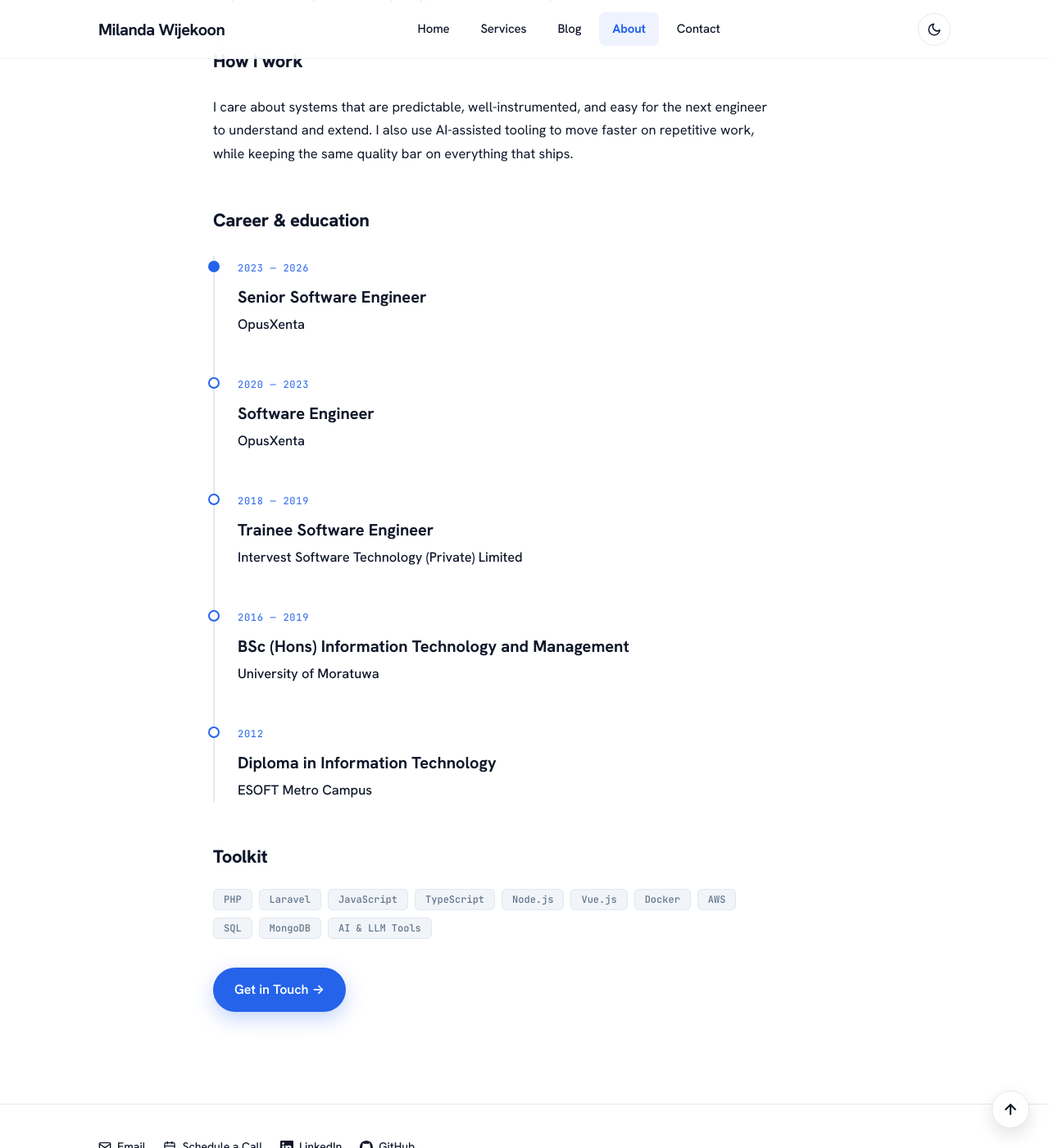
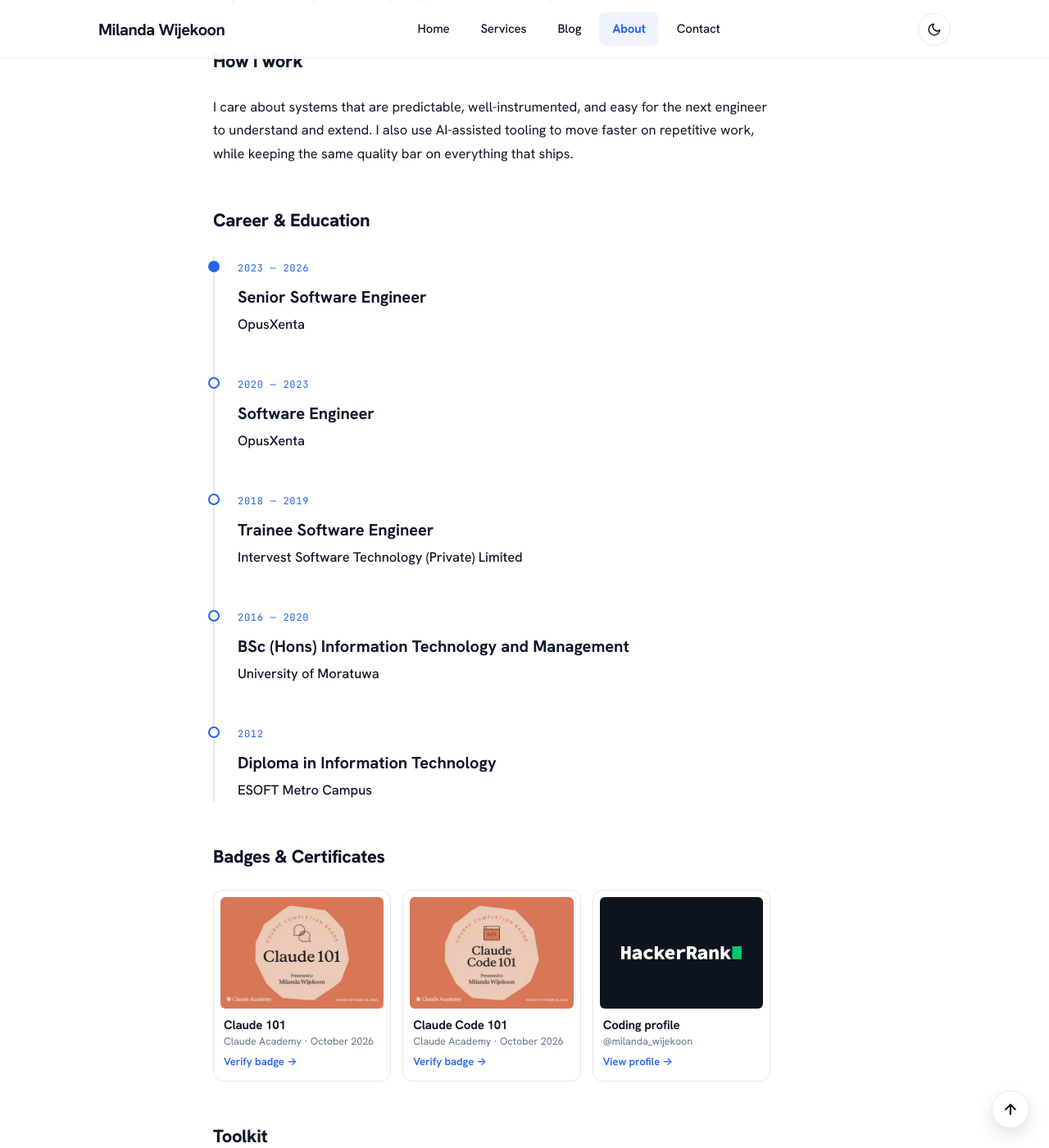
Before and after one commit to milandawijekoon/milandawijekoon.github.io, a Jekyll site: the page built from about.md, in a window 1280 px wide and 1400 px high, scrolled down 563 px. Shown: the whole window at 82% size. Built offline with Jekyll 4.4.1, drawn with Linux system fonts in a browser that asks for light colours.

Commit message:
Add certificates and badges

```diff
--- a/_data/experience.yml
+++ b/_data/experience.yml
@@ -8,7 +8,7 @@
 - period: 2018 — 2019
   role: Trainee Software Engineer
   company: Intervest Software Technology (Private) Limited
-- period: 2016 — 2019
+- period: 2016 — 2020
   role: BSc (Hons) Information Technology and Management
   company: University of Moratuwa
 - period: 2012
--- a/about.md
+++ b/about.md
@@ -19,7 +19,7 @@ Along the way I've integrated multiple payment providers, led large codebase mig
 
 I care about systems that are predictable, well-instrumented, and easy for the next engineer to understand and extend. I also use AI-assisted tooling to move faster on repetitive work, while keeping the same quality bar on everything that ships.
 
-## Career & education
+## Career & Education
 
 <ol class="timeline">
 {% for job in site.data.experience %}
@@ -30,6 +30,43 @@ I care about systems that are predictable, well-instrumented, and easy for the n
   </li>
 {% endfor %}
 </ol>
+
+<h2 id="badges-certificates">Badges &amp; Certificates</h2>
+
+<div class="badge-grid">
+  <a class="badge-card" href="https://academy.claude.com/verify/8114a29bb79f6dd098538da4197237f7" target="_blank" rel="noopener">
+    <picture>
+      <source type="image/webp" srcset="{{ '/assets/images/badge-claude-101-440.webp' | relative_url }} 440w, {{ '/assets/images/badge-claude-101-880.webp' | relative_url }} 880w" sizes="(max-width:767px) 45vw, 220px">
+      <img src="{{ '/assets/images/badge-claude-101-440.jpg' | relative_url }}" srcset="{{ '/assets/images/badge-claude-101-440.jpg' | relative_url }} 440w, {{ '/assets/images/badge-claude-101-880.jpg' | relative_url }} 880w" sizes="(max-width:767px) 45vw, 220px" alt="Claude 101 course completion badge from Claude Academy" class="badge-image" width="440" height="300" loading="lazy" decoding="async">
+    </picture>
+    <span class="badge-meta">
+      <span class="badge-title">Claude 101</span>
+      <span class="badge-issuer">Claude Academy &middot; October 2026</span>
+      <span class="badge-verify">Verify badge &rarr;</span>
+    </span>
+  </a>
+  <a class="badge-card" href="https://academy.claude.com/verify/e1249aeabaf347ab41ed31367358b1a6" target="_blank" rel="noopener">
+    <picture>
+      <source type="image/webp" srcset="{{ '/assets/images/badge-claude-code-101-440.webp' | relative_url }} 440w, {{ '/assets/images/badge-claude-code-101-880.webp' | relative_url }} 880w" sizes="(max-width:767px) 45vw, 220px">
+      <img src="{{ '/assets/images/badge-claude-code-101-440.jpg' | relative_url }}" srcset="{{ '/assets/images/badge-claude-code-101-440.jpg' | relative_url }} 440w, {{ '/assets/images/badge-claude-code-101-880.jpg' | relative_url }} 880w" sizes="(max-width:767px) 45vw, 220px" alt="Claude Code 101 course completion badge from Claude Academy" class="badge-image" width="440" height="300" loading="lazy" decoding="async">
+    </picture>
+    <span class="badge-meta">
+      <span class="badge-title">Claude Code 101</span>
+      <span class="badge-issuer">Claude Academy &middot; October 2026</span>
+      <span class="badge-verify">Verify badge &rarr;</span>
+    </span>
+  </a>
+  <a class="badge-card" href="https://www.hackerrank.com/profile/milanda_wijekoon" target="_blank" rel="noopener">
+    <span class="badge-placeholder badge-logo">
+      <img src="{{ '/assets/images/hackerrank.svg' | relative_url }}" alt="HackerRank" width="722" height="77" loading="lazy" decoding="async">
+    </span>
+    <span class="badge-meta">
+      <span class="badge-title">Coding profile</span>
+      <span class="badge-issuer">@milanda_wijekoon</span>
+      <span class="badge-verify">View profile &rarr;</span>
+    </span>
+  </a>
+</div>
 
 <h2 id="toolkit">Toolkit</h2>
 
--- a/assets/css/main.css
+++ b/assets/css/main.css
@@ -638,6 +638,26 @@ footer.site-footer{border-top:1px solid var(--border);padding:40px max(4%,24px);
 .timeline-company{margin:0 0 8px;color:var(--secondary-text);font-weight:500}
 .hero-role{margin:0 0 14px;font-size:20px;font-weight:600;color:var(--accent)}
 
+/* AI badges (about page) */
+.badge-grid{display:grid;grid-template-columns:repeat(auto-fit,minmax(160px,1fr));gap:14px;}
+.article-body a.badge-card{
+  display:flex;flex-direction:column;gap:10px;padding:8px 8px 12px;border:1px solid var(--border);
+  border-radius:12px;color:inherit;text-decoration:none;transition:border-color .15s ease,transform .15s ease;
+}
+.article-body a.badge-card:hover{border-color:var(--accent);transform:translateY(-2px);color:inherit;}
+.badge-image,.badge-placeholder{display:block;width:100%;aspect-ratio:440/300;border-radius:6px;}
+.badge-image{height:auto;}
+.badge-placeholder{
+  display:flex;align-items:center;justify-content:center;background:var(--lightgrey);
+  font-family:var(--font-mono);font-size:1.5rem;font-weight:600;color:var(--accent-strong);
+}
+.badge-logo{background:#0e141e;}
+.badge-logo img{display:block;width:74%;height:auto;}
+.badge-meta{display:flex;flex-direction:column;gap:1px;padding:0 4px;}
+.badge-title{font-size:1.5rem;font-weight:700;letter-spacing:-0.01em;line-height:1.35;color:var(--darkgrey);}
+.badge-issuer{font-size:1.25rem;line-height:1.4;color:var(--secondary-text);}
+.badge-verify{margin-top:4px;font-size:1.3rem;font-weight:600;color:var(--accent);}
+
 /* ---------- breathing room / de-clutter ---------- */
 .inner.wide{max-width:1040px;}
 .section{padding:56px max(4%,24px) 96px;}
```
Also changed, not shown: assets/images/badge-claude-101-440.jpg (added), assets/images/badge-claude-101-440.webp (added), assets/images/badge-claude-101-880.jpg (added), assets/images/badge-claude-101-880.webp (added), assets/images/badge-claude-code-101-440.jpg (added), assets/images/badge-claude-code-101-440.webp (added), assets/images/badge-claude-code-101-880.jpg (added), assets/images/badge-claude-code-101-880.webp (added), assets/images/hackerrank.svg (added).
